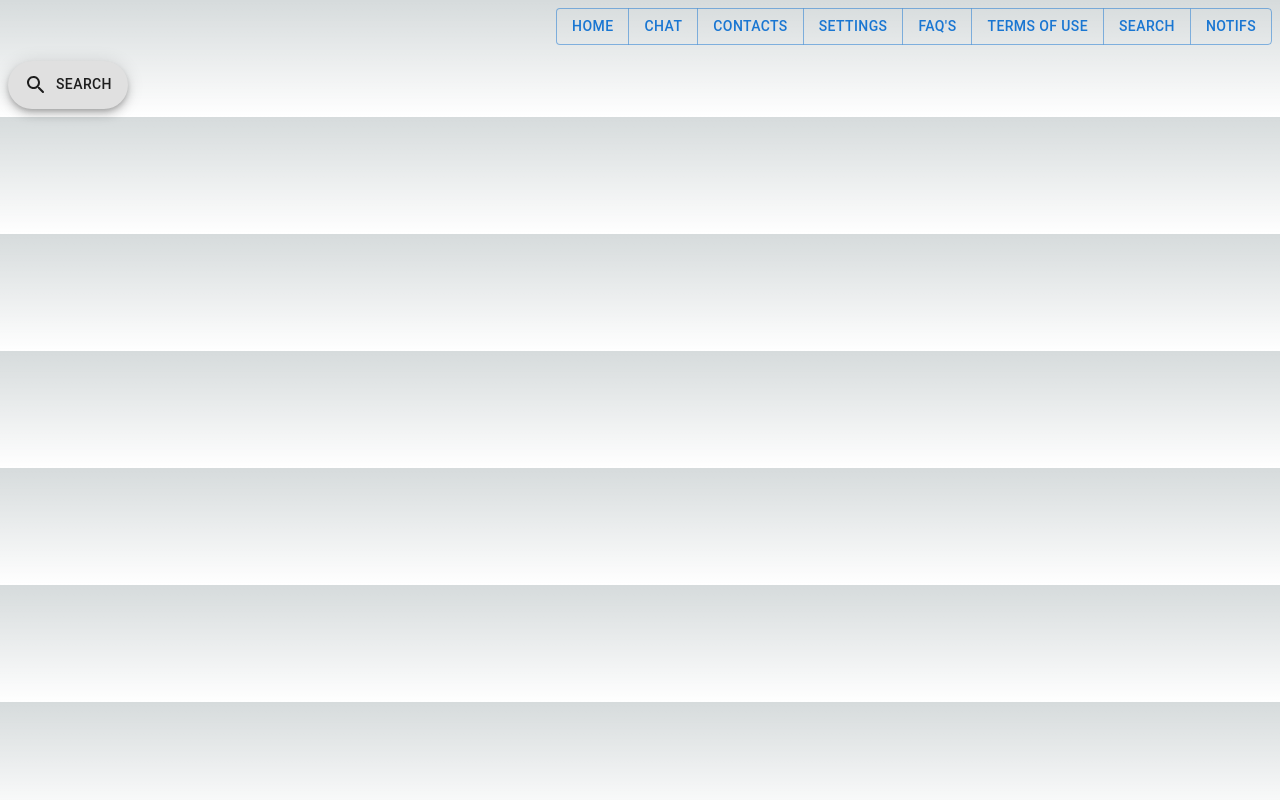
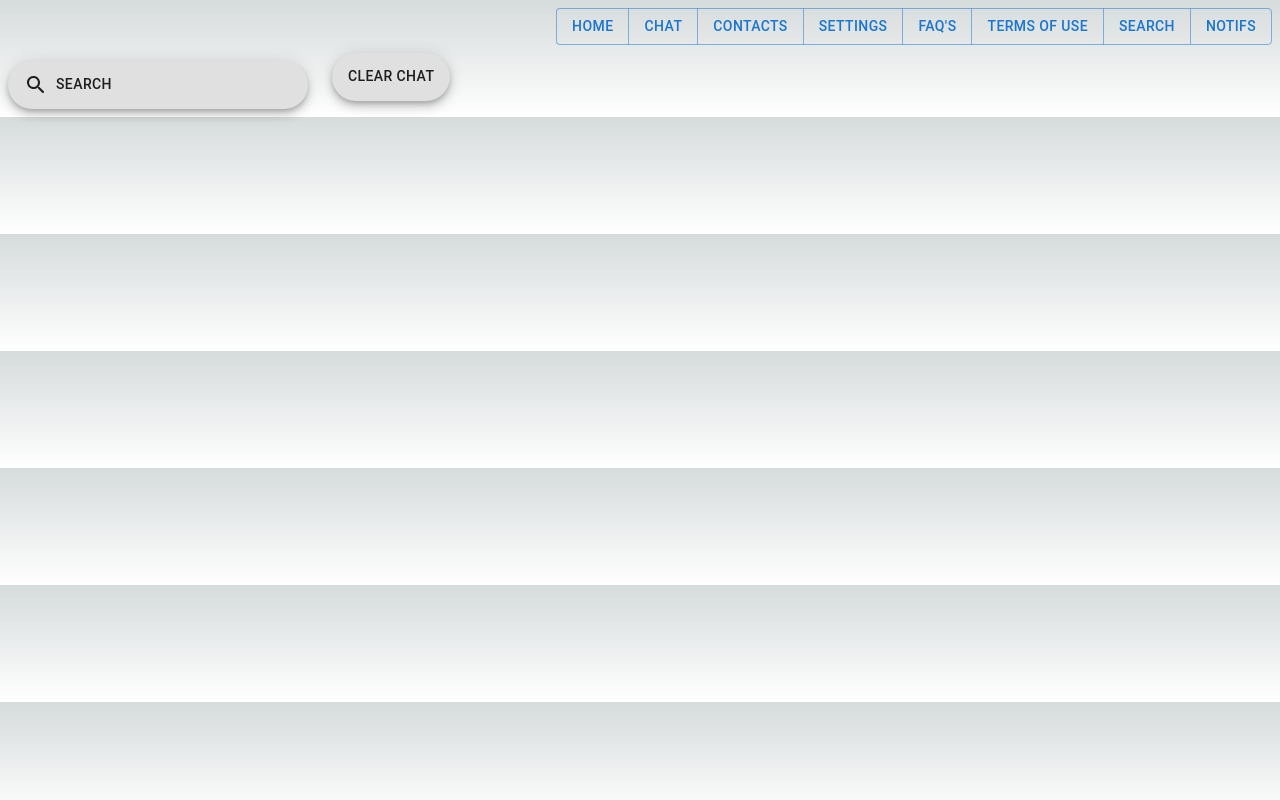
Before and after one commit to bad-eastwind/chatapp_prime, a Next.js app: page / in a window 1280 px wide. Built offline with nearby package versions, Linux system fonts and the light colour scheme.

Commit message:
Update 16 Jun

```diff
--- a/app/UIcomponents/Secondheader.jsx
+++ b/app/UIcomponents/Secondheader.jsx
@@ -3,14 +3,53 @@ import SearchRoundedIcon from '@mui/icons-material/SearchRounded';
 import * as React from 'react';
 import Box from '@mui/material/Box';
 import Fab from '@mui/material/Fab';
+import { styled } from '@mui/system';
+
+const ExtendedFab = styled(Fab)({
+    width: '300px', // Set the desired width here
+    display: 'flex',
+    justifyContent: 'flex-start',
+    alignItems: 'center',
+  });
+
+const ExtendedFab1 = styled(Fab)({
+display: 'flex',
+justifyContent: 'flex-start',
+// alignItems: 'flex-end',
+});
+
+const FabContainer = styled('div')({
+    display: 'flex',
+    gap: '16px', // Set the desired gap between the FABs
+  });
 
 export default function FloatingActionButtons() {
     return (
+        <div>
+            <FabContainer>
       <Box sx={{ '& > :not(style)': { m: 1 } }}>
-        <Fab variant="extended">
+        <ExtendedFab variant="extended" size = "large">
+        <span style={{ marginRight: '8px' }}>
           <SearchRoundedIcon sx={{ mr: 1 }} />
           Search
-        </Fab>
+        </span>
+        </ExtendedFab>
       </Box>
+
+      {/* RIght side contents */}
+      <Box sx={{
+        display: 'flex',
+        flexDirection: 'column',
+        alignItems: 'flex-end',
+        '& > *': {
+          m: 1,
+        },
+      }}>
+        <ExtendedFab1 variant="extended" size = "large">
+          Clear Chat
+        </ExtendedFab1>
+      </Box>
+      </FabContainer>
+      </div>
     );
   }
--- a/package.json
+++ b/package.json
@@ -13,6 +13,7 @@
     "@emotion/styled": "^11.11.0",
     "@mui/icons-material": "^5.11.16",
     "@mui/material": "^5.13.5",
+    "@mui/system": "^5.13.5",
     "@types/node": "20.2.5",
     "@types/react": "18.2.8",
     "@types/react-dom": "18.2.4",
```
Also changed, not shown: 1 other file (tests, documents, lock files or other folders).
